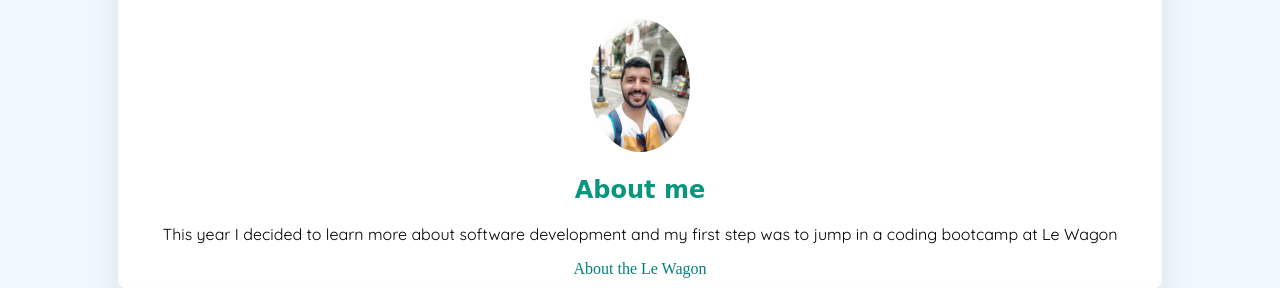
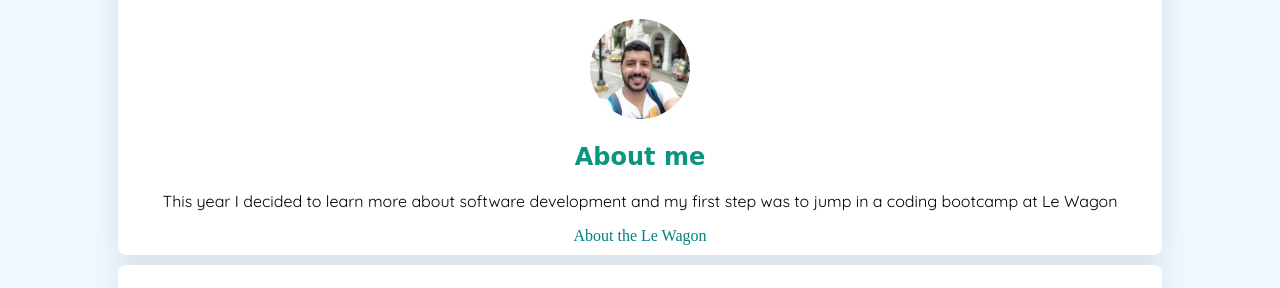
Before and after one commit to gibadosantos/profile, a plain HTML site: page index.html in a window 1280 px wide. Shown: the part 127-415 px from the top of the page. Drawn offline with nearby package versions, Linux system fonts and the light colour scheme; a web font is replaced by a local one.

Commit message:
object-fit

```diff
--- a/style.css
+++ b/style.css
@@ -1,7 +1,9 @@
 @import url('https://fonts.googleapis.com/css?family=Bellota+Text|Nunito|Quicksand&display=swap');
 .img-circle {
     width: 100px;
+    height: 100px;
     border-radius: 50%;
+    object-fit: cover;
 }
 
 body {
```
